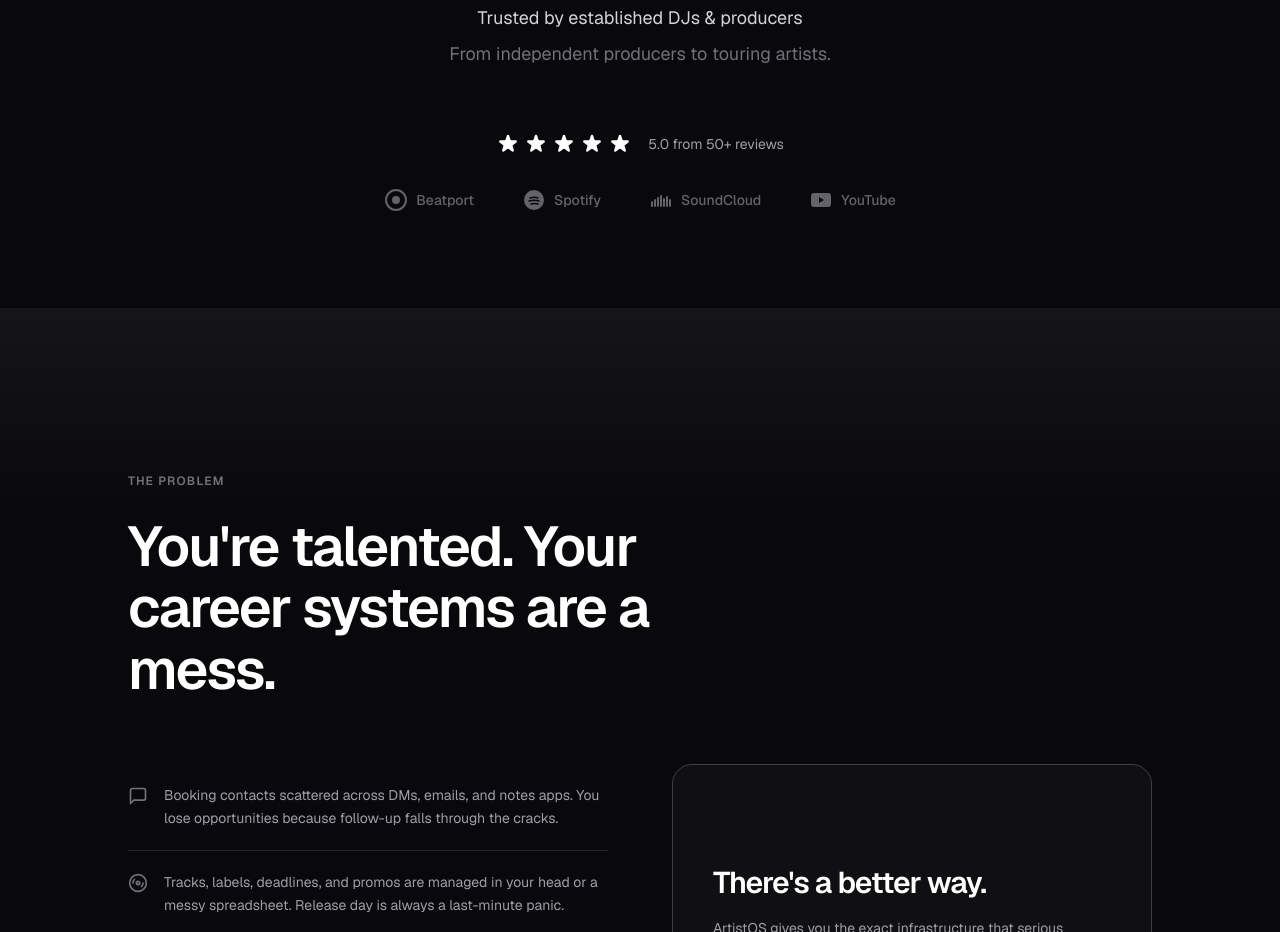
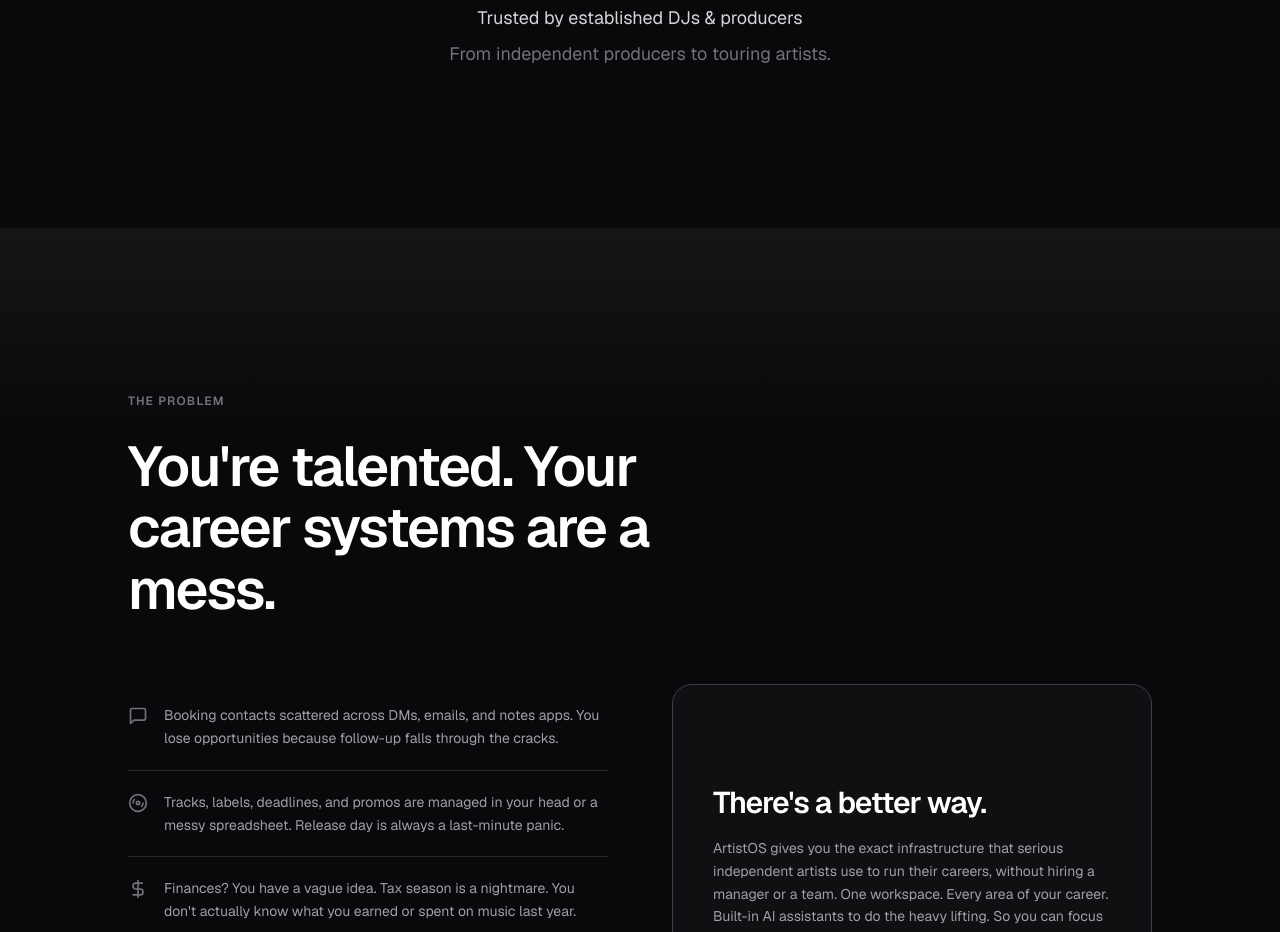
Before and after one commit to artistosofficial/artistos, a Next.js app: page / in a window 1280 px wide. Shown: the part 1340-2272 px from the top of the page. Built offline with nearby package versions, Linux system fonts and the light colour scheme.

Commit message:
fix: remove star rating and platform logos from logo cloud section

```diff
--- a/components/logo-cloud.tsx
+++ b/components/logo-cloud.tsx
@@ -26,62 +26,6 @@ export function LogoCloud() {
             From independent producers to touring artists.
           </motion.p>
 
-          <motion.div
-            initial={{ opacity: 0, y: 20 }}
-            whileInView={{ opacity: 1, y: 0 }}
-            viewport={{ once: true }}
-            transition={{ duration: 0.6, delay: 0.2 }}
-            className="flex flex-col items-center gap-8"
-          >
-            {/* Star rating */}
-            <div className="flex items-center gap-2">
-              <div className="flex gap-1">
-                {[...Array(5)].map((_, i) => (
-                  <svg key={i} className="w-6 h-6 text-white" fill="currentColor" viewBox="0 0 20 20">
-                    <path d="M9.049 2.927c.3-.921 1.603-.921 1.902 0l1.07 3.292a1 1 0 00.95.69h3.462c.969 0 1.371 1.24.588 1.81l-2.8 2.034a1 1 0 00-.364 1.118l1.07 3.292c.3.921-.755 1.688-1.54 1.118l-2.8-2.034a1 1 0 00-1.175 0l-2.8 2.034c-.784.57-1.838-.197-1.539-1.118l1.07-3.292a1 1 0 00-.364-1.118L2.98 8.72c-.783-.57-.38-1.81.588-1.81h3.461a1 1 0 00.951-.69l1.07-3.292z" />
-                  </svg>
-                ))}
-              </div>
-              <span className="text-zinc-400 text-sm ml-2">5.0 from 50+ reviews</span>
-            </div>
-
-            {/* Platform icons */}
-            <div className="flex flex-wrap items-center justify-center gap-6 sm:gap-12 opacity-60">
-              {/* Beatport-style icon */}
-              <div className="flex items-center gap-2 text-zinc-400">
-                <svg className="w-6 h-6" viewBox="0 0 24 24" fill="currentColor">
-                  <circle cx="12" cy="12" r="10" stroke="currentColor" strokeWidth="2" fill="none" />
-                  <circle cx="12" cy="12" r="4" fill="currentColor" />
-                </svg>
-                <span className="text-sm font-medium">Beatport</span>
-              </div>
-              {/* Spotify-style icon */}
-              <div className="flex items-center gap-2 text-zinc-400">
-                <svg className="w-6 h-6" viewBox="0 0 24 24" fill="currentColor">
-                  <circle cx="12" cy="12" r="10" />
-                  <path d="M8 10c3-1 6-1 8 0" stroke="#09090B" strokeWidth="1.5" strokeLinecap="round" fill="none" />
-                  <path d="M7 13c4-1 7-1 10 0" stroke="#09090B" strokeWidth="1.5" strokeLinecap="round" fill="none" />
-                  <path d="M9 16c2.5-0.5 5-0.5 7 0" stroke="#09090B" strokeWidth="1.5" strokeLinecap="round" fill="none" />
-                </svg>
-                <span className="text-sm font-medium">Spotify</span>
-              </div>
-              {/* SoundCloud-style icon */}
-              <div className="flex items-center gap-2 text-zinc-400">
-                <svg className="w-6 h-6" viewBox="0 0 24 24" fill="currentColor">
-                  <path d="M3 14v4M6 12v6M9 10v8M12 8v10M15 11v7M18 9v9M21 12v6" stroke="currentColor" strokeWidth="2" strokeLinecap="round" fill="none" />
-                </svg>
-                <span className="text-sm font-medium">SoundCloud</span>
-              </div>
-              {/* YouTube-style icon */}
-              <div className="flex items-center gap-2 text-zinc-400">
-                <svg className="w-6 h-6" viewBox="0 0 24 24" fill="currentColor">
-                  <rect x="2" y="5" width="20" height="14" rx="3" />
-                  <path d="M10 9l5 3-5 3V9z" fill="#09090B" />
-                </svg>
-                <span className="text-sm font-medium">YouTube</span>
-              </div>
-            </div>
-          </motion.div>
         </div>
       </div>
     </div>
```
